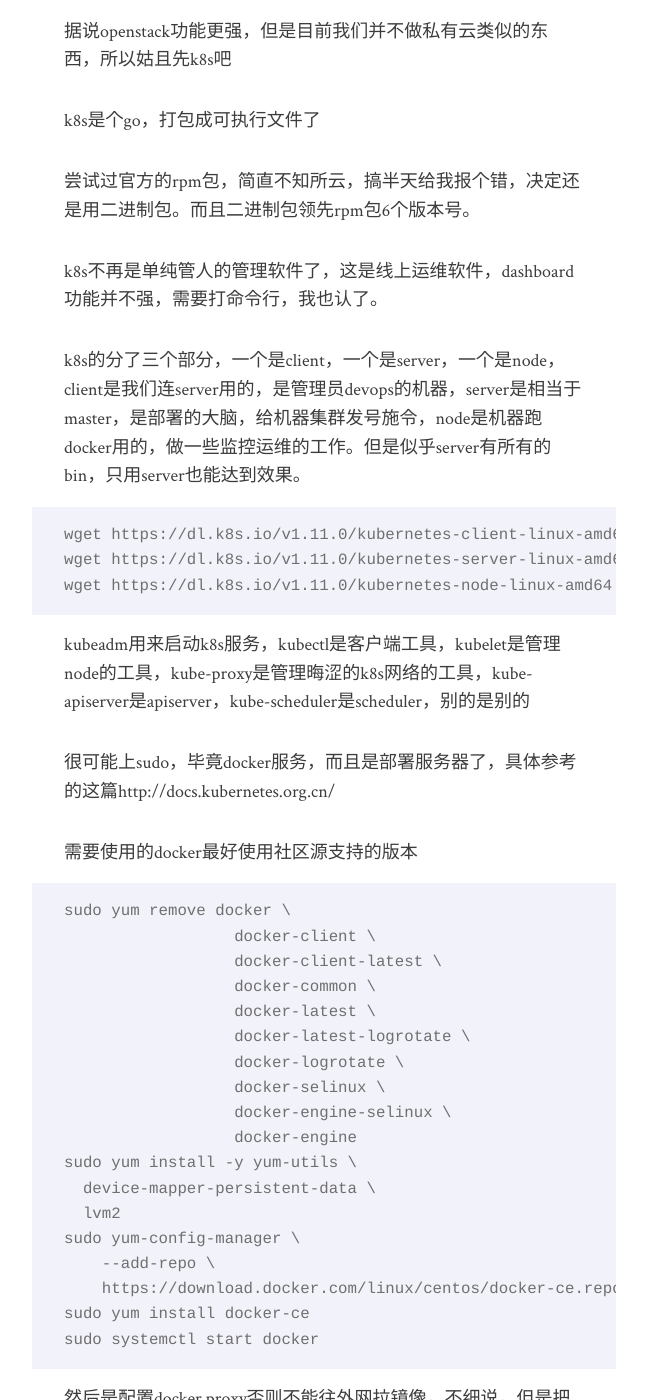
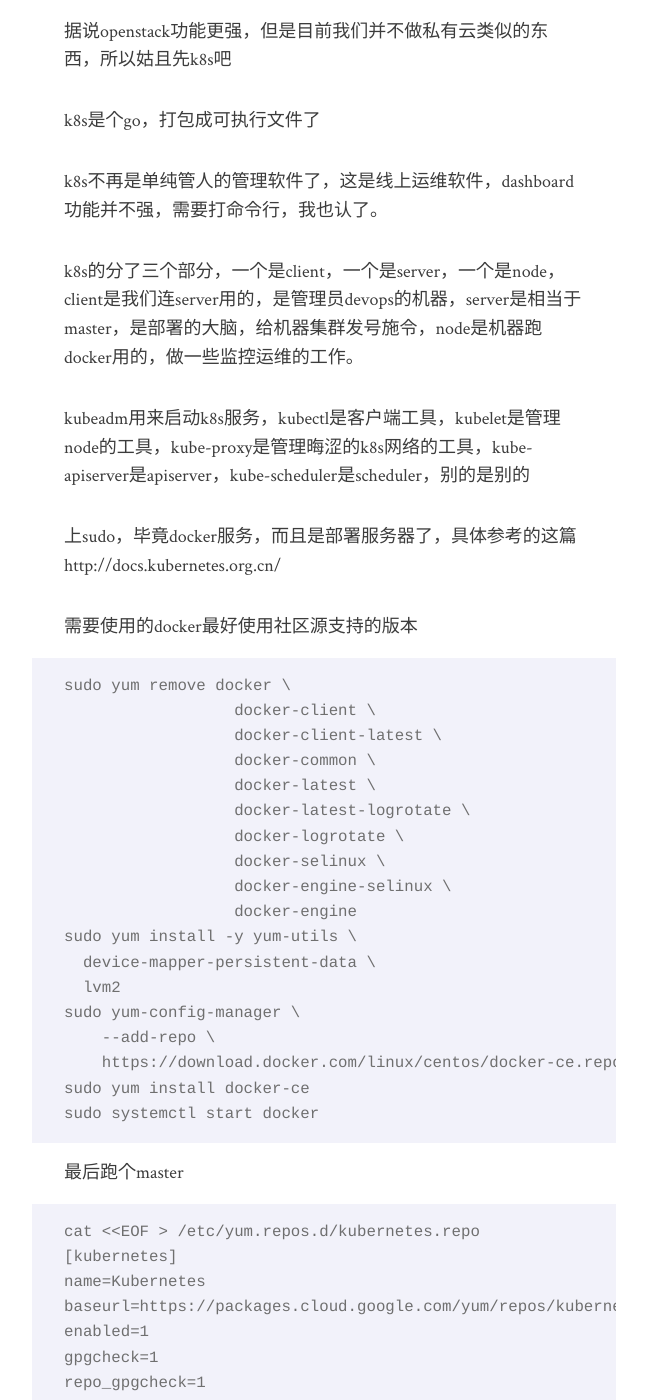
Before and after one commit to ppphp/ppphp.github.io, a Jekyll site: the page built from _posts/2018-08-18-effective-way.md, in a window 1280 px wide and 1400 px high, scrolled down 5820 px. Shown: the whole window, without its empty margins (316-963 px from the left). Built offline with Jekyll 4.4.1, drawn with Linux system fonts in a browser that asks for light colours; some of the changed text lies outside the part shown.

Commit message:
Update 2018-08-18-effective-way.md

````diff
--- a/_posts/2018-08-18-effective-way.md
+++ b/_posts/2018-08-18-effective-way.md
@@ -192,21 +192,13 @@
 
 k8s是个go，打包成可执行文件了
 
-尝试过官方的rpm包，简直不知所云，搞半天给我报个错，决定还是用二进制包。而且二进制包领先rpm包6个版本号。
-
 k8s不再是单纯管人的管理软件了，这是线上运维软件，dashboard功能并不强，需要打命令行，我也认了。
 
-k8s的分了三个部分，一个是client，一个是server，一个是node，client是我们连server用的，是管理员devops的机器，server是相当于master，是部署的大脑，给机器集群发号施令，node是机器跑docker用的，做一些监控运维的工作。但是似乎server有所有的bin，只用server也能达到效果。
-
-```
-wget https://dl.k8s.io/v1.11.0/kubernetes-client-linux-amd64.tar.gz
-wget https://dl.k8s.io/v1.11.0/kubernetes-server-linux-amd64.tar.gz
-wget https://dl.k8s.io/v1.11.0/kubernetes-node-linux-amd64.tar.gz
-```
+k8s的分了三个部分，一个是client，一个是server，一个是node，client是我们连server用的，是管理员devops的机器，server是相当于master，是部署的大脑，给机器集群发号施令，node是机器跑docker用的，做一些监控运维的工作。
 
 kubeadm用来启动k8s服务，kubectl是客户端工具，kubelet是管理node的工具，kube-proxy是管理晦涩的k8s网络的工具，kube-apiserver是apiserver，kube-scheduler是scheduler，别的是别的
 
-很可能上sudo，毕竟docker服务，而且是部署服务器了，具体参考的这篇http://docs.kubernetes.org.cn/
+上sudo，毕竟docker服务，而且是部署服务器了，具体参考的这篇http://docs.kubernetes.org.cn/
 
 需要使用的docker最好使用社区源支持的版本
 ```
@@ -229,18 +221,20 @@
 sudo yum install docker-ce
 sudo systemctl start docker
 ```
-
-然后是配置docker proxy否则不能往外网拉镜像，不细说，但是把网桥先关了
-
-```
-yum install bridge-utils -y
-ifconfig docker0 down
-brctl delbr docker0
-```
-
-首先还是配置一个node，跑kubelet
-
 最后跑个master
 ```
-kubeadm init --kubernetes-version=v1.11.0
+cat <<EOF > /etc/yum.repos.d/kubernetes.repo
+[kubernetes]
+name=Kubernetes
+baseurl=https://packages.cloud.google.com/yum/repos/kubernetes-el7-x86_64
+enabled=1
+gpgcheck=1
+repo_gpgcheck=1
+gpgkey=https://packages.cloud.google.com/yum/doc/yum-key.gpg https://packages.cloud.google.com/yum/doc/rpm-package-key.gpg
+exclude=kube*
+EOF
+setenforce 0
+yum install -y kubelet kubeadm kubectl --disableexcludes=kubernetes
+systemctl enable kubelet && systemctl start kubelet
+kubeadm init --kubernetes-version=v1.11.2
 ```
````
